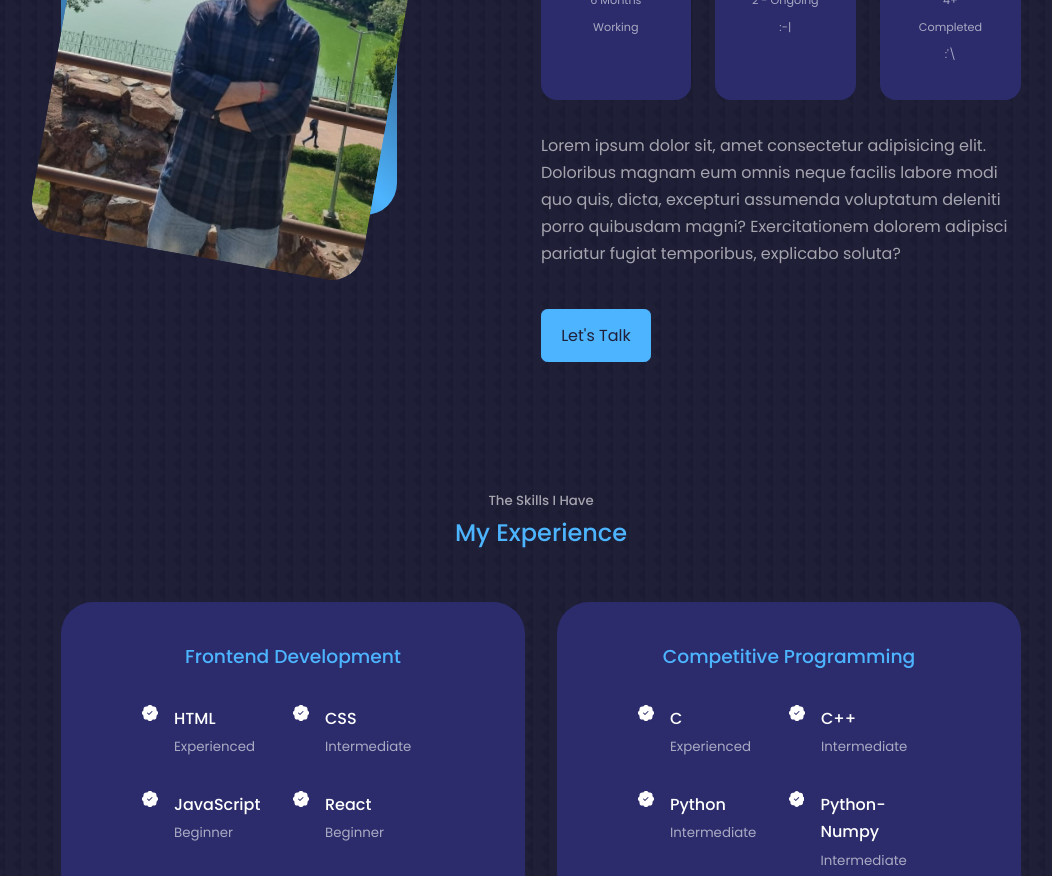
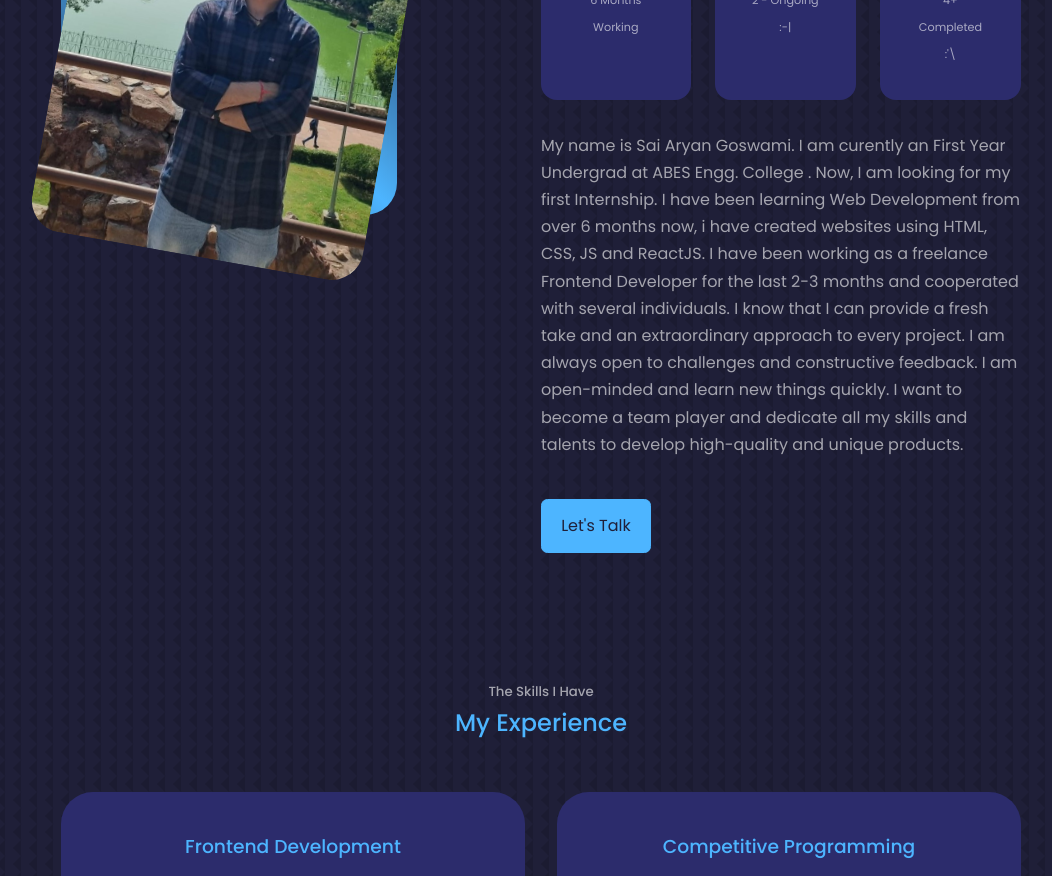
Before and after one commit to SaiAryan1784/Sai_portfolio, a React (Create React App) app: page / in a window 1280 px wide. Shown: the part 1160-2036 px from the top of the page, without its empty margins (99-1151 px from the left). Built offline with nearby package versions, Linux system fonts and the light colour scheme.

Commit message:
Update about.jsx

```diff
--- a/src/components/about/about.jsx
+++ b/src/components/about/about.jsx
@@ -40,7 +40,7 @@ const about = () => {
           </div>
 
           <p>
-            Lorem ipsum dolor sit, amet consectetur adipisicing elit. Doloribus magnam eum omnis neque facilis labore modi quo quis, dicta, excepturi assumenda voluptatum deleniti porro quibusdam magni? Exercitationem dolorem adipisci pariatur fugiat temporibus, explicabo soluta?
+          My name is Sai Aryan Goswami. I am curently an First Year Undergrad at ABES Engg. College . Now, I am looking for my first Internship. I have been learning Web Development from over 6 months now, i have created websites using HTML, CSS, JS and ReactJS. I have been working as a freelance Frontend Developer for the last 2-3 months and cooperated with several individuals. I know that I can provide a fresh take and an extraordinary approach to every project. I am always open to challenges and constructive feedback. I am open-minded and learn new things quickly. I want to become a team player and dedicate all my skills and talents to develop high-quality and unique products.
           </p>
 
           <a href="#contact" className='btn btn-primary'> Let's Talk</a>
```
